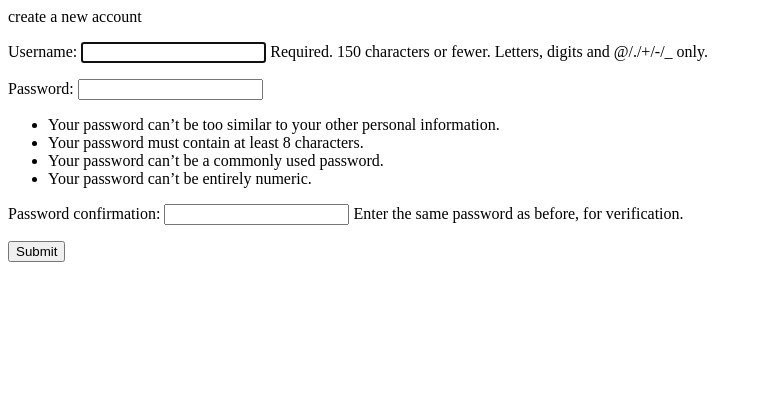
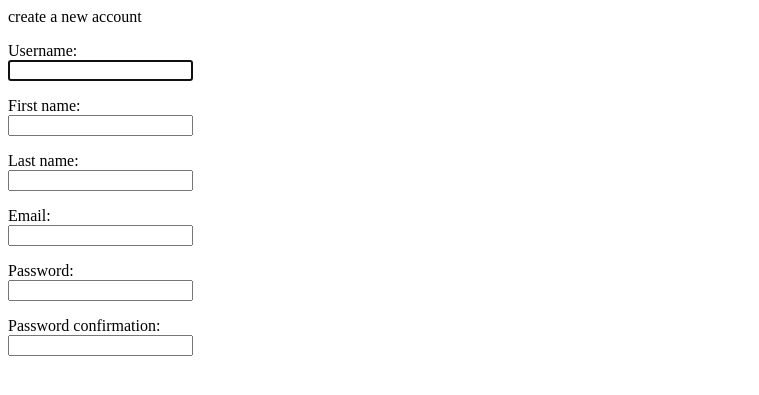
Before and after one commit to mhf200/Social-Kitchen, a Django app: page /user/register in a window 1280 px wide. Shown: the top 395 px of the page, without its empty margins (0-759 px from the left). Run offline with Django 4.2, Linux system fonts and the light colour scheme.

Commit message:
added create account feature

```diff
--- a/SocialKitchen/SocialKitchen/settings.py
+++ b/SocialKitchen/SocialKitchen/settings.py
@@ -37,7 +37,7 @@ INSTALLED_APPS = [
     'django.contrib.sessions',
     'django.contrib.messages',
     'django.contrib.staticfiles',
-    'user'
+    'user.apps.UserConfig'
 ]
 
 MIDDLEWARE = [
--- /dev/null
+++ b/SocialKitchen/user/forms.py
@@ -0,0 +1,13 @@
+from django import forms
+from django.contrib.auth.forms import UserCreationForm
+from django.contrib.auth.models import User
+
+
+class UserRegistrationForm(UserCreationForm):
+    first_name=forms.CharField(max_length=100)
+    last_name=forms.CharField(max_length=100)
+    email=forms.EmailField(label="Email")
+
+    class Meta:
+        model = User
+        fields = ['username', 'first_name', 'last_name', 'email', 'password1', 'password2']
--- a/SocialKitchen/user/templates/user/register.html
+++ b/SocialKitchen/user/templates/user/register.html
@@ -6,10 +6,17 @@ create a new account
 {% endblock %}
 {% block content %}
 <div class="registration_form">
-    <form method="post" action="">
+    <form method="POST" action="">
         {% csrf_token %}
-        {{ form.as_p }}
-        <input type="submit" placeholder="create user">
+        {% for field in form%}
+        <div>
+            <p>{{field.label}}: <br>{{field}}</p>
+
+        {% for error in field.errors %}
+        <small style="color: red;">{{error}}</small>
+            {% endfor %}
+        </div>
+        {% endfor %}
     </form>
 </div>
 
--- a/SocialKitchen/user/urls.py
+++ b/SocialKitchen/user/urls.py
@@ -1,6 +1,10 @@
 from django.urls import path
 from . import views
+from django.contrib import admin
+from django.contrib.auth import views as auth_views
+from user import views as user_views
 
 urlpatterns= [
-    path("register", views.index, name="register_account")
+    path("register", user_views.index, name="register_account"),
+    path("admin/", admin.site.urls)
 ]
--- a/SocialKitchen/user/views.py
+++ b/SocialKitchen/user/views.py
@@ -1,14 +1,21 @@
-from django.shortcuts import render
-from django.contrib.auth.forms import UserCreationForm
+from django.shortcuts import render, redirect
+from django.http import HttpResponse, HttpResponseRedirect
+from django.contrib import messages
+from .forms import UserRegistrationForm
+from django.contrib.auth import login, authenticate
 
-# Create your views here.
 def index(request):
-    Form =UserCreationForm
-    if request.method=="post" :
-        Form =UserCreationForm(request.post)
-        if Form.is_valid():
-            Form.save
+    if request.method =="POST":
+        form= UserRegistrationForm(request.POST)
+        if form.is_valid():
+            form.save()
+            messages.success(request, f"Your account have been created. login here")
+            return redirect("login")
+
+    else :
+
+        form =UserRegistrationForm()
 
     return render(request, "user/register.html", {
-        "form":Form
-    })
+        "form":form
+        })
```
Also changed, not shown: SocialKitchen/db.sqlite3.
